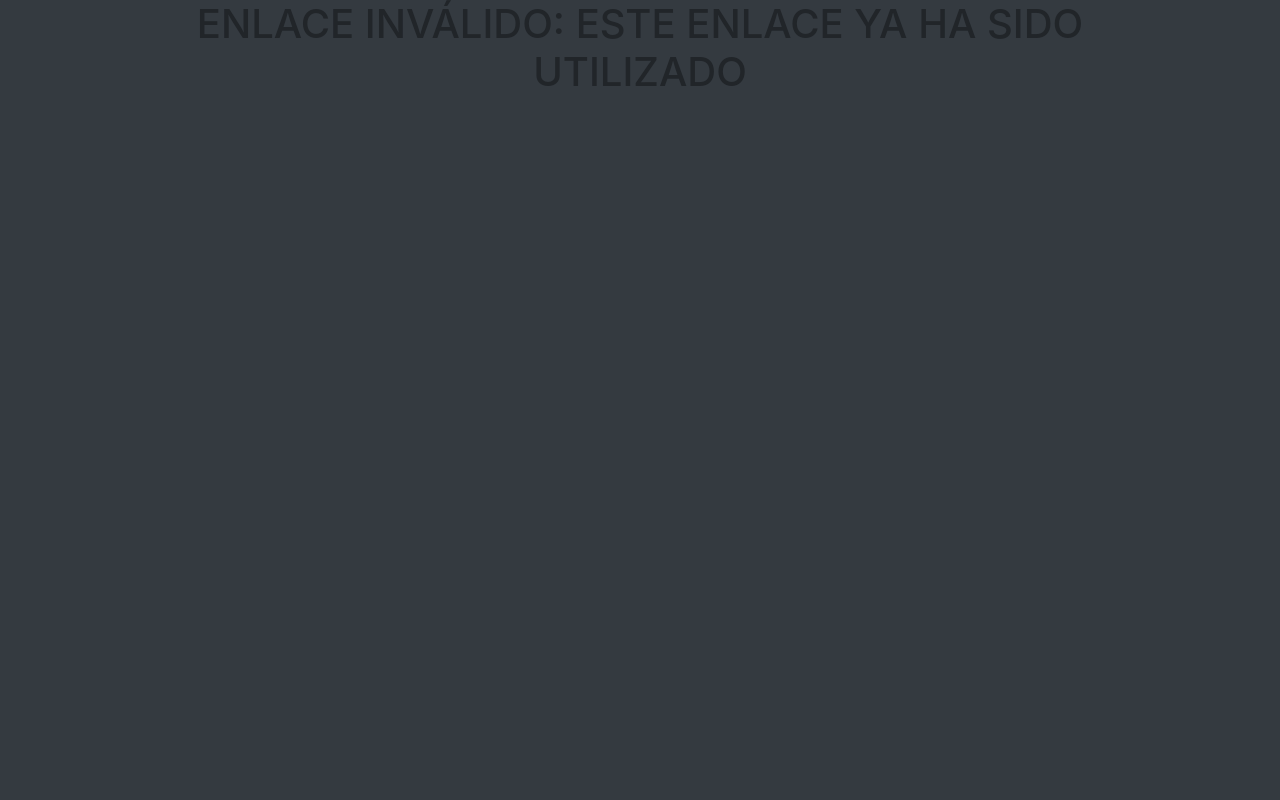
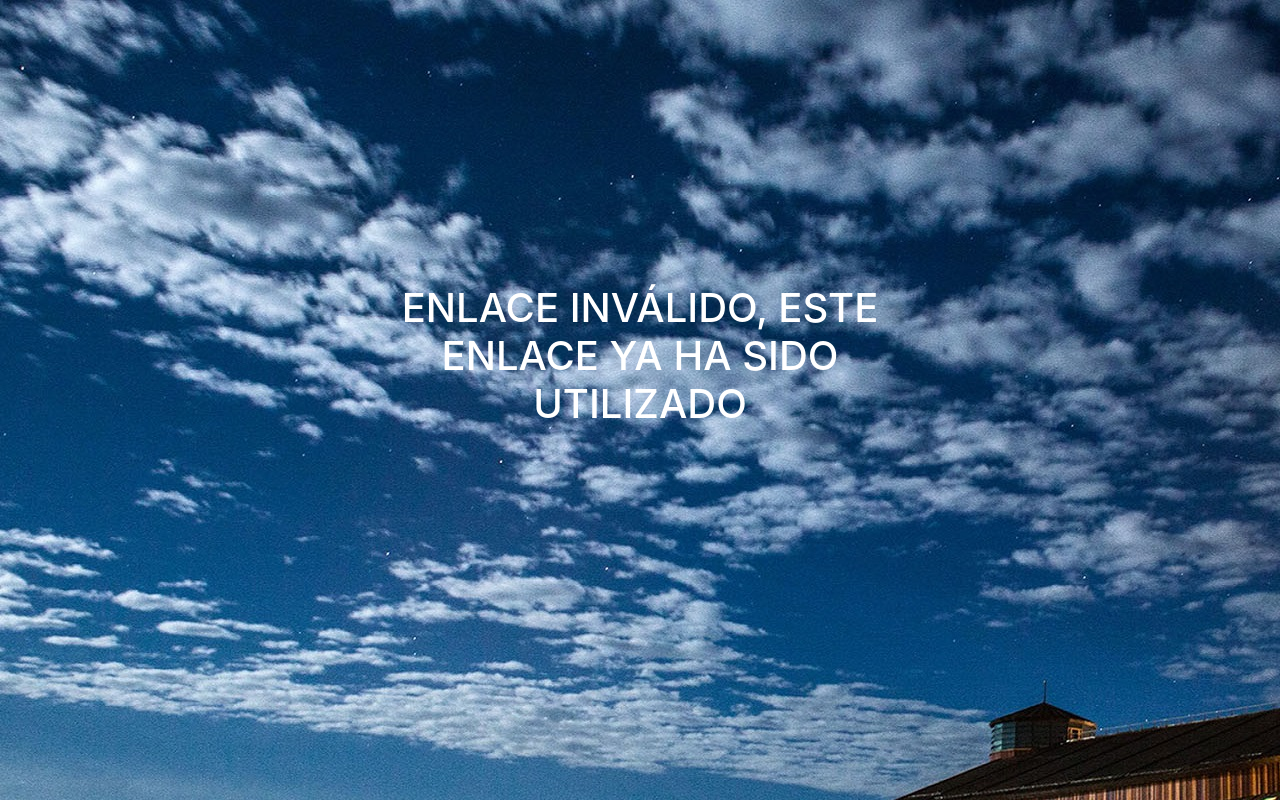
Before and after one commit to DynamicProphet/Hostal_Do-a_Clarita, a Django app: page /accounts/reset/1/1/ in a window 1280 px wide. Run offline with Django 3.2, Linux system fonts and the light colour scheme; some libraries are stand-ins or nearby versions.

Commit message:
estilo reset

```diff
--- a/proyectoHostal/static/css/styles.css
+++ b/proyectoHostal/static/css/styles.css
@@ -93,3 +93,7 @@ td {
   margin-left: 30%;
   margin-right: 30%;
 }
+
+#reset-pass {
+  color: white;
+}
--- a/proyectoHostal/templates/base/navbar.html
+++ b/proyectoHostal/templates/base/navbar.html
@@ -1,7 +1,7 @@
 {% load static %}
 <nav class="navbar navbar-expand-md navbar-dark">
     <div class="d-flex w-50 order-0">
-        <a class="navbar-brand mr-1" href="#">Hostal Clarita</a>
+        <a class="navbar-brand mr-1" href="/">Hostal Clarita</a>
         <button class="navbar-toggler" type="button" data-toggle="collapse" data-target="#collapsingNavbar">
             <span class="navbar-toggler-icon"></span>
         </button>
--- a/proyectoHostal/templates/registration/password_reset_confirm.html
+++ b/proyectoHostal/templates/registration/password_reset_confirm.html
@@ -2,63 +2,36 @@
 {% load static %}
 
 {% block title %}Reset{% endblock %}
+{% block img_bg %} style="background-image:url({% static 'img/background/img-login.jpg' %})" {% endblock %}
 
 {% block content %}
+
 	{% if validlink %}
 
-
-<form method="post">
+			<form method="post" class="d-flex justify-content-center align-items-center" style="height: 720px">
 					{% csrf_token %}
-    <section class="slide fade-6 kenBurns">
-        <div class="content">
-            <div class="container">
-                <div class="wrap">
-                    <div class="fix-12-12">
-                        <h1>Nueva contraseña</h1>
-                        <div class="form-row" id="linea1">
-                            <div class="col-md-6 col-md-offset-3">
-                                <div class="form-group">
+					<div id="reset-pass" class="d-block col-5">
+							<h3>Nueva contraseña</h3>
+							<div class="row">
+									<label for="new_pass">Nueva contraseña:</label>
+									<input class="form-control" type="password" name="new_password1">
+							</div>
 							{{ form.new_password1.errors }}
-                                    <label for="id_new_password1">Nueva contraseña:</label>{{ form.new_password1 }}
+							<div class="row">
+									<label for="new_pass">Confirme contraseña:</label>
+									<input class="form-control" type="password" name="new_password2">
 							</div>
+							{{ form.new_password2.errors }}
+							<input class="btn btn-light mt-3" type="submit"  value="Cambiar mi contraseña">
 					</div>
-                        </div>
-                        <div class="form-row" id="linea1">
-                            <div class="col-md-6 col-md-offset-3">
-                                <div class="form-group">
-                                    {{ form.new_password2.errors }}
-                                    <label for="id_new_password2">Confirme contraseña:</label>{{ form.new_password2 }}
-                                </div>
-                            </div>
-                        </div>
-                        <div class="form-row" id="linea1">
-                            <div class="col-md-6 col-md-offset-3">
-                                <div class="form-group">
-                                    <input type="submit" value="Cambiar mi contraseña" />
-                                </div>
-                            </div>
-                        </div>
-                    </div>
-                </div>
-            </div>
-        </div>
-        <div class="background" style="background-image:url({% static 'img/background/img-login.jpg' %});"></div>
-    </section>
 			</form>
 
 	{% else %}
 
-<section class="slide fade-6 kenBurns">
-    <div class="content">
-        <div class="container">
-            <div class="wrap">
-                <div class="fix-12-12">
-                    <h1 class="text-center">ENLACE INVÁLIDO: ESTE ENLACE YA HA SIDO UTILIZADO</h1>
+		<section class="d-flex justify-content-center align-items-center" style="height: 720px">
+				<div id="reset-pass" class="d-block col-5">
+						<h1 class="text-center">ENLACE INVÁLIDO, ESTE ENLACE YA HA SIDO UTILIZADO</h1>
 				</div>
-            </div>
-        </div>
-    </div>
-    <div class="background" style="background-image:url({% static 'img/background/img-login.jpg' %});"></div>
 		</section>
 
 	{% endif %}
--- a/proyectoHostal/templates/registration/password_reset_email.html
+++ b/proyectoHostal/templates/registration/password_reset_email.html
@@ -4,3 +4,5 @@ Click en el siguiente link para crear una nueva contraseña.
 {{ protocol }}://{{ domain }}{% url 'password_reset_confirm' uidb64=uid token=token %}
 {% endblock %}
 Tu nombre de usuario es: {{ user.get_username }}
+
+Si no tiene un cuenta en nose omta este correo
```
Also changed, not shown: proyectoHostal/templates/registration/password_reset_complete.html (+6 -12 lines), proyectoHostal/templates/registration/password_reset_done.html (+4 -11 lines), proyectoHostal/templates/registration/password_reset_form.html (+9 -15 lines). Lines whose indentation alone changed are shown as unchanged.
